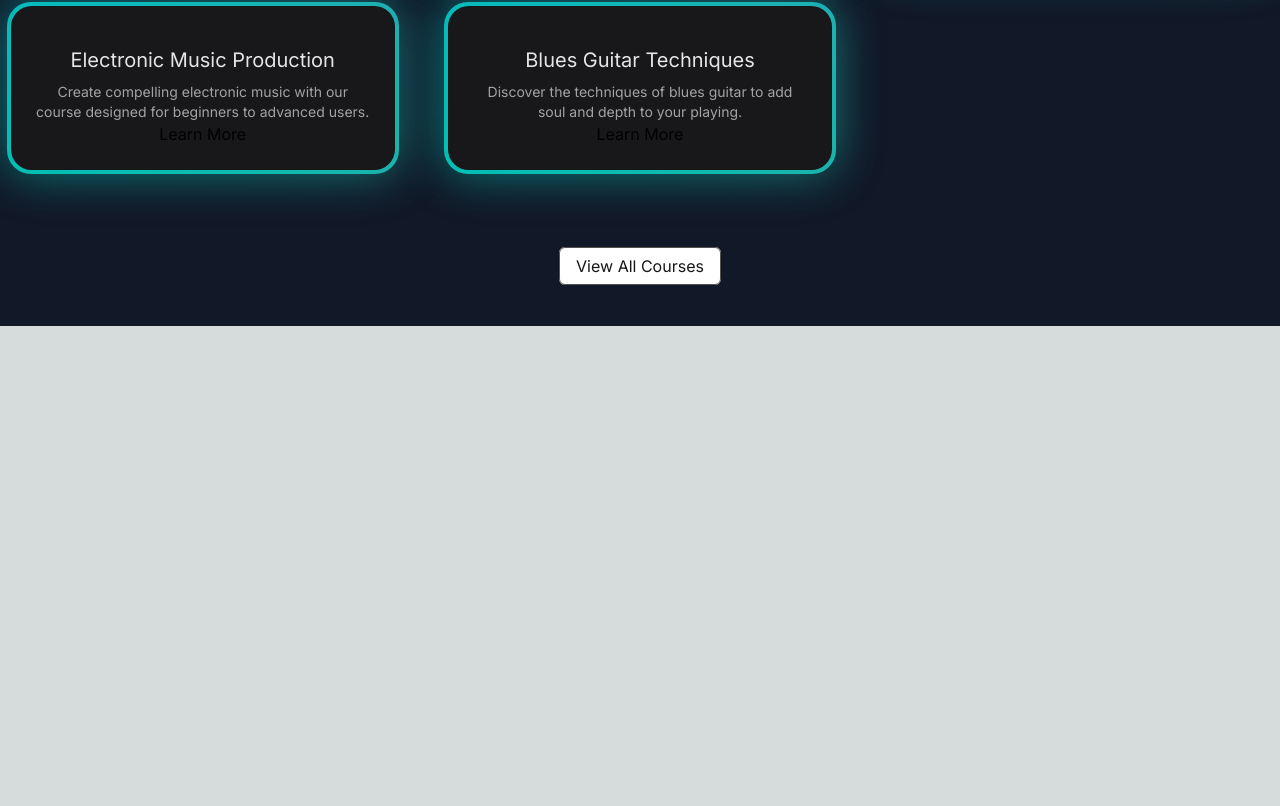
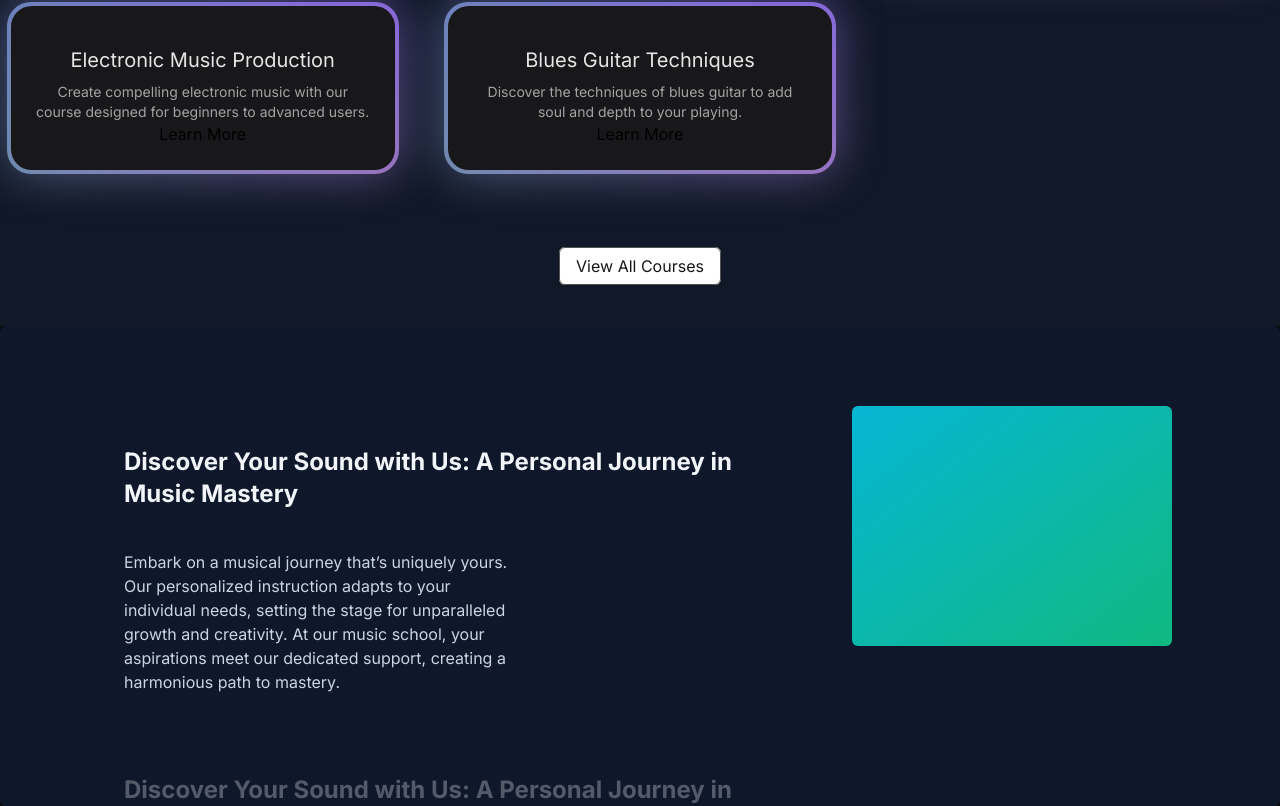
Before and after one commit to pradeepbgs/nextjs-musicapp, a Next.js app: page / in a window 1280 px wide. Shown: the part 1022-1828 px from the top of the page. Before the commit the page ends 1348 px from the top, so only its background shows below. Built offline with nearby package versions, Linux system fonts and the light colour scheme.

Commit message:
designed sticky scroll

```diff
--- a/src/app/page.tsx
+++ b/src/app/page.tsx
@@ -1,11 +1,15 @@
+'use client'
+
 import FeaturedCourses from '@/components/FeaturedCourses';
 import HeroSection from '@/components/HeroSection'
+import WhyChooseUs from '@/components/WhyChooseUs';
 
 export default function Home() {
   return (
     <div className="min-h-screen bg-black/[0.96] antialiased bg-grid-white/[]">
       <HeroSection/>
       <FeaturedCourses/>
+      <WhyChooseUs/>
     </div>
   );
 }
--- a/src/components/Navbar.tsx
+++ b/src/components/Navbar.tsx
@@ -14,7 +14,7 @@
 
   return (
     <div
-      className={cn("fixed top-10 inset-x-0 max-w-2xl mx-auto z-50", className)}
+      className={cn("fixed top-3 inset-x-0 max-w-2xl mx-auto z-50", className)}
     >
       <Menu setActive={setActive}>
             <Link href={`/`}>
--- /dev/null
+++ b/src/components/WhyChooseUs.tsx
@@ -0,0 +1,13 @@
+import React from 'react'
+import {musicSchoolContent} from '@/components/musicSchoolContent'
+import { StickyScroll } from './ui/sticky-scroll-reveal'
+
+const WhyChooseUs = () => {
+  return (
+    <div>
+        <StickyScroll content={musicSchoolContent}/>
+    </div>
+  )
+}
+
+export default WhyChooseUs
--- /dev/null
+++ b/src/components/musicSchoolContent.js
@@ -0,0 +1,32 @@
+export const musicSchoolContent = [
+    {
+      title: 'Discover Your Sound with Us: A Personal Journey in Music Mastery',
+      description:
+        'Embark on a musical journey that’s uniquely yours. Our personalized instruction adapts to your individual needs, setting the stage for unparalleled growth and creativity. At our music school, your aspirations meet our dedicated support, creating a harmonious path to mastery.',
+    },
+    {
+      title: 'Discover Your Sound with Us: A Personal Journey in Music Mastery',
+      description:
+        'Embark on a musical journey that’s uniquely yours. Our personalized instruction adapts to your individual needs, setting the stage for unparalleled growth and creativity. At our music school, your aspirations meet our dedicated support, creating a harmonious path to mastery.',
+    },
+    {
+      title: 'Discover Your Sound with Us: A Personal Journey in Music Mastery',
+      description:
+        'Embark on a musical journey that’s uniquely yours. Our personalized instruction adapts to your individual needs, setting the stage for unparalleled growth and creativity. At our music school, your aspirations meet our dedicated support, creating a harmonious path to mastery.',
+    },
+    {
+      title: 'Live Feedback & Engagement',
+      description:
+        'Immerse yourself in an interactive learning experience where feedback is immediate, just like real-time changes in a collaborative project. This approach enhances your understanding and mastery of music concepts and performance techniques.',
+    },
+    {
+      title: 'Cutting-Edge Curriculum',
+      description:
+        'Our curriculum is continuously updated to include the latest music education trends and technologies, ensuring you’re always learning with the most current and effective methods. Say goodbye to outdated materials and welcome an education that evolves with the industry.',
+    },
+    {
+      title: 'Limitless Learning Opportunities',
+      description:
+        'With our expansive resource library and dynamic course offerings, you’ll never find yourself without something new to explore. Our platform provides continuous opportunities for growth, ensuring your musical skills are always advancing.',
+    },
+  ];
--- /dev/null
+++ b/src/components/ui/sticky-scroll-reveal.tsx
@@ -0,0 +1,112 @@
+"use client";
+import React, { useEffect, useRef, useState } from "react";
+import { useMotionValueEvent, useScroll } from "framer-motion";
+import { motion } from "framer-motion";
+import { cn } from "@/utils/cn";
+
+export const StickyScroll = ({
+  content,
+  contentClassName,
+}: {
+  content: {
+    title: string;
+    description: string;
+    content?: React.ReactNode | any;
+  }[];
+  contentClassName?: string;
+}) => {
+  const [activeCard, setActiveCard] = React.useState(0);
+  const ref = useRef<any>(null);
+  const { scrollYProgress } = useScroll({
+    // uncomment line 22 and comment line 23 if you DONT want the overflow container and want to have it change on the entire page scroll
+    // target: ref
+    container: ref,
+    offset: ["start start", "end start"],
+  });
+  const cardLength = content.length;
+
+  useMotionValueEvent(scrollYProgress, "change", (latest) => {
+    const cardsBreakpoints = content.map((_, index) => index / cardLength);
+    const closestBreakpointIndex = cardsBreakpoints.reduce(
+      (acc, breakpoint, index) => {
+        const distance = Math.abs(latest - breakpoint);
+        if (distance < Math.abs(latest - cardsBreakpoints[acc])) {
+          return index;
+        }
+        return acc;
+      },
+      0
+    );
+    setActiveCard(closestBreakpointIndex);
+  });
+
+  const backgroundColors = [
+    "var(--slate-900)",
+    "var(--black)",
+    "var(--neutral-900)",
+  ];
+  const linearGradients = [
+    "linear-gradient(to bottom right, var(--cyan-500), var(--emerald-500))",
+    "linear-gradient(to bottom right, var(--pink-500), var(--indigo-500))",
+    "linear-gradient(to bottom right, var(--orange-500), var(--yellow-500))",
+  ];
+
+  const [backgroundGradient, setBackgroundGradient] = useState(
+    linearGradients[0]
+  );
+
+  useEffect(() => {
+    setBackgroundGradient(linearGradients[activeCard % linearGradients.length]);
+  }, [activeCard]);
+
+  return (
+    <motion.div
+      animate={{
+        backgroundColor: backgroundColors[activeCard % backgroundColors.length],
+      }}
+      className="h-[30rem] overflow-y-auto flex justify-center relative space-x-10 rounded-md p-10"
+      ref={ref}
+    >
+      <div className="div relative flex items-start px-4">
+        <div className="max-w-2xl">
+          {content.map((item, index) => (
+            <div key={item.title + index} className="my-20">
+              <motion.h2
+                initial={{
+                  opacity: 0,
+                }}
+                animate={{
+                  opacity: activeCard === index ? 1 : 0.3,
+                }}
+                className="text-2xl font-bold text-slate-100"
+              >
+                {item.title}
+              </motion.h2>
+              <motion.p
+                initial={{
+                  opacity: 0,
+                }}
+                animate={{
+                  opacity: activeCard === index ? 1 : 0.3,
+                }}
+                className="text-kg text-slate-300 max-w-sm mt-10"
+              >
+                {item.description}
+              </motion.p>
+            </div>
+          ))}
+          <div className="h-40" />
+        </div>
+      </div>
+      <div
+        style={{ background: backgroundGradient }}
+        className={cn(
+          "hidden lg:block h-60 w-80 rounded-md bg-white sticky top-10 overflow-hidden",
+          contentClassName
+        )}
+      >
+        {content[activeCard].content ?? null}
+      </div>
+    </motion.div>
+  );
+};
```
